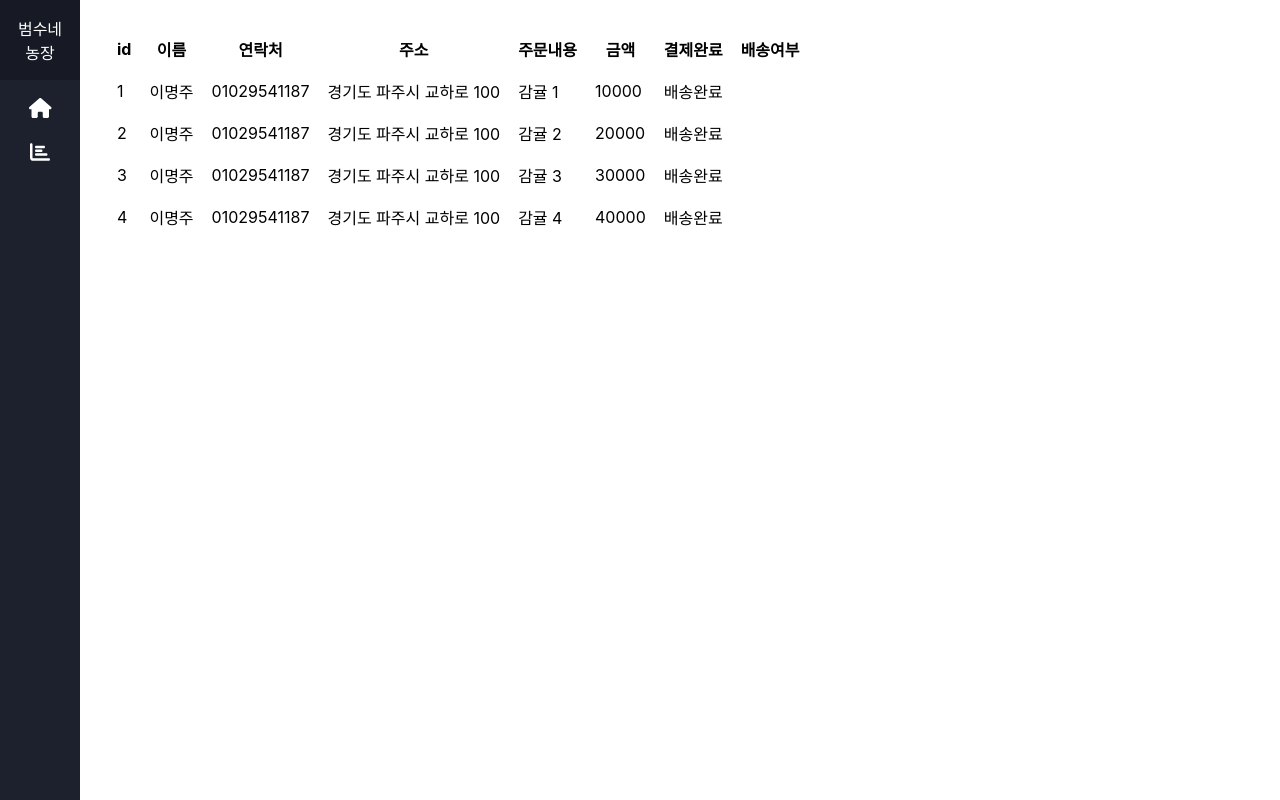
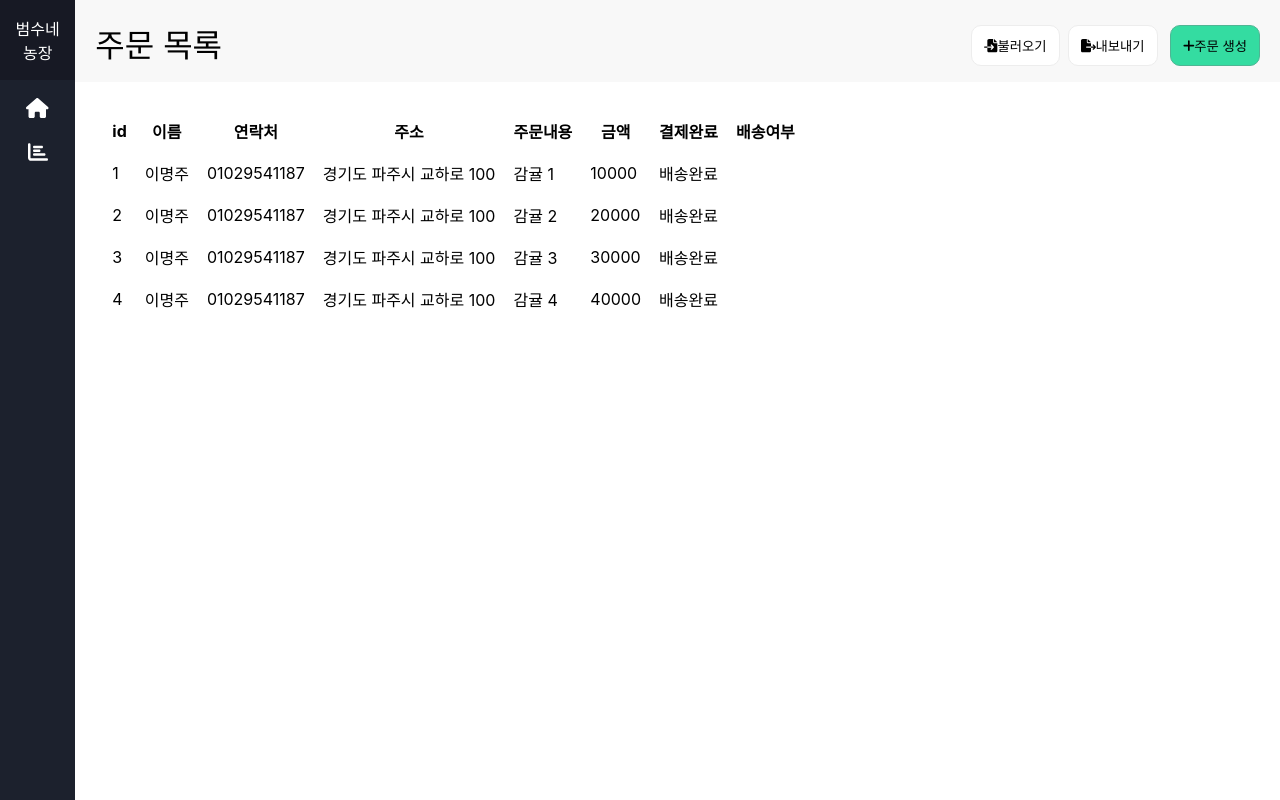
Before and after one commit to steadev/mandarin-order-management, a React (Create React App) app: page / in a window 1280 px wide. Built offline with nearby package versions, Linux system fonts and the light colour scheme.

Commit message:
feat: order list header

```diff
--- /dev/null
+++ b/src/screens/OrderList/OrderList.module.css
@@ -0,0 +1,8 @@
+.container {
+  width: 100%;
+}
+
+.headerContainer {
+  background-color: #f8f8f8;
+  padding: 0 20px;
+}
--- a/src/screens/OrderList/OrderList.tsx
+++ b/src/screens/OrderList/OrderList.tsx
@@ -2,13 +2,16 @@ import Header from './components/Header'
 import OrderTable from './components/OrderTable'
 import SearchBar from './components/SearchBar'
 import SortingTab from './components/SortingTab'
+import styles from './OrderList.module.css'
 
 const OrderList = () => {
   return (
-    <div>
-      <Header />
-      <SearchBar />
-      <SortingTab />
+    <div className={styles.container}>
+      <div className={styles.headerContainer}>
+        <Header />
+        <SearchBar />
+        <SortingTab />
+      </div>
       <OrderTable />
     </div>
   )
--- /dev/null
+++ b/src/screens/OrderList/components/Header.module.css
@@ -0,0 +1,33 @@
+.container {
+  padding: 20px 0 16px;
+  display: flex;
+  align-items: flex-end;
+}
+
+.title {
+  font-size: 32px;
+}
+
+.buttonListWrapper {
+  display: flex;
+  align-items: center;
+  margin-left: auto;
+}
+
+.button {
+  padding: 10px 12px;
+  border-radius: 10px;
+  background-color: #fff;
+  border: 1px solid #ededed;
+}
+.button ~ .button {
+  margin-left: 8px;
+}
+
+.addButton {
+  padding: 10px 12px;
+  border-radius: 10px;
+  background-color: #34dca1;
+  border: 1px solid #4fb594;
+  margin-left: 12px;
+}
--- a/src/screens/OrderList/components/Header.tsx
+++ b/src/screens/OrderList/components/Header.tsx
@@ -1,5 +1,30 @@
+import {
+  faFileExport,
+  faFileImport,
+  faPlus,
+} from '@fortawesome/free-solid-svg-icons'
+import { FontAwesomeIcon } from '@fortawesome/react-fontawesome'
+import styles from './Header.module.css'
 const Header = () => {
-  return <div></div>
+  return (
+    <div className={styles.container}>
+      <div className={styles.title}>주문 목록</div>
+      <div className={styles.buttonListWrapper}>
+        <button className={styles.button}>
+          <FontAwesomeIcon icon={faFileImport} />
+          불러오기
+        </button>
+        <button className={styles.button}>
+          <FontAwesomeIcon icon={faFileExport} />
+          내보내기
+        </button>
+        <button className={styles.addButton}>
+          <FontAwesomeIcon icon={faPlus} />
+          주문 생성
+        </button>
+      </div>
+    </div>
+  )
 }
 
 export default Header
```
